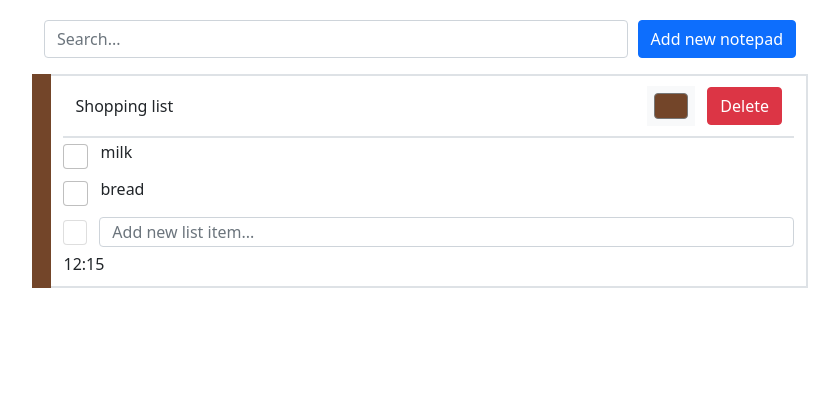
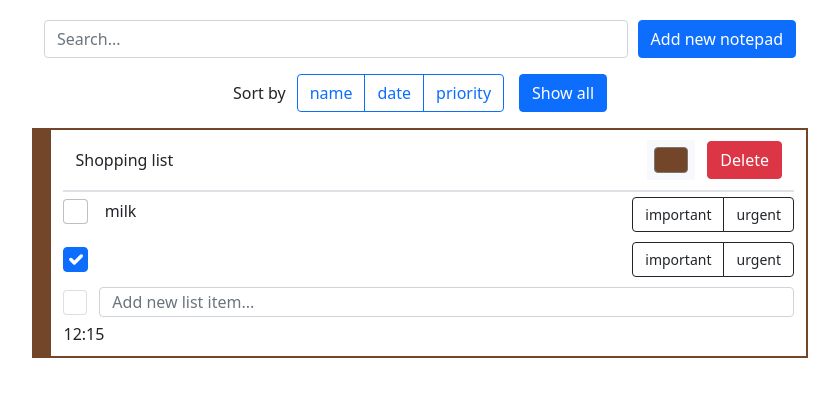
Before and after one commit to pumkillo/todoVue, a plain HTML site: page index.html in a window 1280 px wide. Shown: the whole page, without its empty margins (220-1059 px from the left). Drawn offline with nearby package versions, Linux system fonts and the light colour scheme.

Commit message:
now you can set priority to list items

```diff
--- a/assets/css/style.css
+++ b/assets/css/style.css
@@ -3,7 +3,14 @@
   margin: 0;
 }
 
-p, h1, h2, h3, h4, h5, h6, span {
+p,
+h1,
+h2,
+h3,
+h4,
+h5,
+h6,
+span {
   white-space: nowrap;
 }
 
@@ -17,7 +24,7 @@ p, h1, h2, h3, h4, h5, h6, span {
   margin-bottom: 8px;
 }
 
-.notes>div:nth-child(2)>div:first-child{
+.notes > div:nth-child(2) > div:first-child {
   padding: 10px 0;
 }
 
@@ -61,6 +68,24 @@ input[type="checkbox"] {
   padding: 5px 0;
 }
 
-.listitem>input[type="text"] {
+.listitem > input[type="text"] {
   height: 30px;
 }
+
+.sorts {
+  /* align-self: flex-start; */
+  margin-bottom: 16px;
+}
+
+.sortall {
+  margin-left: 16px;
+}
+
+.container .d-flex .flex-column {
+  border: 2px 2px 2px 0 solid green;
+  border-color: green !important;
+}
+
+#priority > label{
+    font-size: 14px;
+}
--- a/assets/js/main.js
+++ b/assets/js/main.js
@@ -2,45 +2,68 @@ Vue.component("color-block", {
   template: '<div :style="styles" class="color-block"></div>',
   props: ["color"],
   data() {
-        return {
-
-        };
+    return {};
   },
   computed: {
     styles: function () {
       return {
         backgroundColor: this.color,
-            }
-        }
-    }
-})
+      };
+    },
+  },
+});
 
 let app = new Vue({
   el: "#app",
   data: {
-        notes: [{
+    notes: [
+      {
         color: "#734529",
         name: "Shopping list",
-            todolist: ["milk", "bread"],
+        todolist: [
+          { name: "milk", checked: false, priority: [] },
+          { namw: "bread", checked: true, priority: [] },
+        ],
         datetime: "12:15",
-
-        }],
+        timestamp: 3495834995,
+      },
+    ],
+    sortingCriteria: "all",
     queryRes: [],
     query: "",
   },
   mounted() {
-        if (localStorage.getItem('notes')) {
+    if (localStorage.getItem("notes")) {
       try {
-                this.notes = JSON.parse(localStorage.getItem('notes'));
+        this.notes = JSON.parse(localStorage.getItem("notes"));
       } catch (e) {
-                localStorage.removeItem('notes');
+        localStorage.removeItem("notes");
       }
     }
     this.queryRes = this.notes;
   },
   computed: {
-        queryLength: function(){
+    queryLength: function () {
       return this.queryRes.length;
+    },
+    sortedQueryRes: function () {
+      array = this.queryRes.slice(0);
+      switch (this.sortingCriteria) {
+        case "name":
+          return array.sort(function (obj1, obj2) {
+            if (obj1.name.toLowerCase() < obj2.name.toLowerCase()) return -1;
+            if (obj1.name.toLowerCase() > obj2.name.toLowerCase()) return 1;
+            return 0;
+          });
+        case "date":
+          return array.sort(function (obj1, obj2) {
+            return obj1.timestamp - obj2.timestamp;
+          });
+        case "priority":
+          return this.queryRes;
+        default:
+          return this.queryRes;
+      }
     },
   },
   beforeUpdate() {
@@ -49,17 +72,24 @@ let app = new Vue({
   methods: {
     putInLocalStorageNotes() {
       const parsed = JSON.stringify(this.notes);
-            localStorage.setItem('notes', parsed);
+      localStorage.setItem("notes", parsed);
     },
     addNewNote() {
       datetime = new Date();
-            let minutes = datetime.getMinutes() < 10 ? `0${datetime.getMinutes()}` : datetime.getMinutes();
-            let month = datetime.getMonth() + 1 < 10 ? `0${datetime.getMonth() + 1}` : datetime.getMonth() + 1;
+      let minutes =
+        datetime.getMinutes() < 10
+          ? `0${datetime.getMinutes()}`
+          : datetime.getMinutes();
+      let month =
+        datetime.getMonth() + 1 < 10
+          ? `0${datetime.getMonth() + 1}`
+          : datetime.getMonth() + 1;
       this.notes.unshift({
         name: "",
         color: "#000000",
         todolist: [],
         datetime: `${datetime.getDate()}.${month}.${datetime.getFullYear()}    ${datetime.getHours()}:${minutes}`,
+        timestamp: Date.now(),
       });
     },
     deleteNote(index) {
@@ -67,20 +97,24 @@ let app = new Vue({
     },
     addNewListItem(index) {
       if (event.target.value !== "") {
-                this.notes[index].todolist.push(event.target.value);
+        this.notes[index].todolist.push({
+          name: event.target.value,
+          checked: true,
+          priority: [],
+        });
         event.target.value = "";
       }
     },
     search() {
       let query = this.query;
-            if(query === "") {
+      if (query === "") {
         this.queryRes = this.notes;
         return;
       }
       queryRes = this.notes.filter(function (obj) {
         return RegExp(query).test(obj.name);
-            })
+      });
       this.queryRes = queryRes;
     },
-    }
-})
+  },
+});
--- a/index.html
+++ b/index.html
@@ -29,12 +29,35 @@
                 </div>
             </div>
             <!-- /search -->
+            <div class="d-flex justify-content-center align-items-center sorts">
+                <p style="margin-right: 12px; margin-bottom: 0;">Sort by</p>
+                <div class="btn-group" role="group" aria-label="Basic radio toggle button group">
+                    <input type="radio" class="btn-check" name="btnradio" id="btnradio1" autocomplete="off"
+                        v-model="sortingCriteria" value="name">
+                    <label class="btn btn-outline-primary" for="btnradio1">name</label>
+
+                    <input type="radio" class="btn-check" name="btnradio" id="btnradio2" autocomplete="off"
+                        v-model="sortingCriteria" value="date">
+                    <label class="btn btn-outline-primary" for="btnradio2">date</label>
+
+                    <input type="radio" class="btn-check" name="btnradio" id="btnradio3" autocomplete="off"
+                        v-model="sortingCriteria" value="priority">
+                    <label class="btn btn-outline-primary" for="btnradio3">priority</label>
+                </div>
+                <div class="btn-group sortall" role="group" aria-label="Basic radio toggle button group">
+                    <input type="radio" class="btn-check" name="btnradio" id="btnradio4" autocomplete="off"
+                        v-model="sortingCriteria" value="all">
+                    <label class="btn btn-outline-primary" for="btnradio4">Show all</label>
+                </div>
+            </div>
+
+
             <p v-if="queryLength === 0">No notes found</p>
 
-            <div class="d-flex justify-content-center notes" v-for="(note, index1) in queryRes" :key="index1">
+            <div class="d-flex justify-content-center notes" v-for="(note, index1) in sortedQueryRes" :key="index1">
                 <!-- color block -->
                 <color-block :color="note.color"></color-block>
-                <div class="container d-flex flex-column border border-2 border-start-0">
+                <div class="container d-flex flex-column border border-2 border-start-0" :style="{borderColor: `${note.color}!important`}">
                     <div class="d-flex flex-row justify-content-between align-items-center border-bottom border-2">
                         <input v-model.trim.lazy="note.name" class="form-control title" placeholder="Note title...">
                         <div class="container d-flex flex-row justify-content-end align-items-center">
@@ -43,16 +66,24 @@
 
                         </div>
                     </div>
-                    <div class="d-flex align-items-center listitem" v-for="(item, index2) in note.todolist" :key="index2">
-                        <input class="form-check-input" type="checkbox" value="" :id="[index1, index2]">
-                        <label class="form-check-label " :for="[index1, index2]">
-                            <h6>{{note.todolist[index2]}}</h6>
-                        </label>
+                    <div class="d-flex align-items-center listitem justify-content-between" v-for="(item, index2) in note.todolist" :key="index2">
+                        <div>
+                            <input class="form-check-input" type="checkbox" :id="'check-'+[index1, index2]" v-model="note.todolist[index2].checked">
+                            <label class="form-check-label " :for="'check-'+[index1, index2]">
+                                <h6>{{note.todolist[index2].name}}</h6>
+                            </label>
+                        </div>
+                        <div class="btn-group" id="priority" role="group" aria-label="Basic checkbox toggle button group">
+                            <input type="checkbox" class="btn-check" :id="'importance-'[index1, index2]" autocomplete="off" value="important" v-model="note.todolist[index2].priority">
+                            <label class="btn btn-outline-dark" :for="'importance-'[index1, index2]">important</label>
+
+                            <input type="checkbox" class="btn-check" :id="'urgency-'[index1, index2]" autocomplete="off" value="urgent" v-model="note.todolist[index2].priority">
+                            <label class="btn btn-outline-dark" :for="'urgency-'[index1, index2]">urgent</label>
+                        </div>
                     </div>
                     <div class="d-flex align-items-center listitem">
                         <input class="form-check-input" type="checkbox" value="" id="flexCheckDefault" disabled>
-                        <input type="text" class="form-control" placeholder="Add new list item..." aria-label="Add new list item"
-                            aria-describedby="basic-addon1" @keyup.enter="addNewListItem(index1)">
+                        <input type="text" class="form-control" placeholder="Add new list item..." aria-label="Add new list item" aria-describedby="basic-addon1" @keyup.enter="addNewListItem(index1)">
                     </div>
                     <div>
                         <p id="time">{{note.datetime}}</p>
```
Lines whose indentation alone changed are shown as unchanged.
